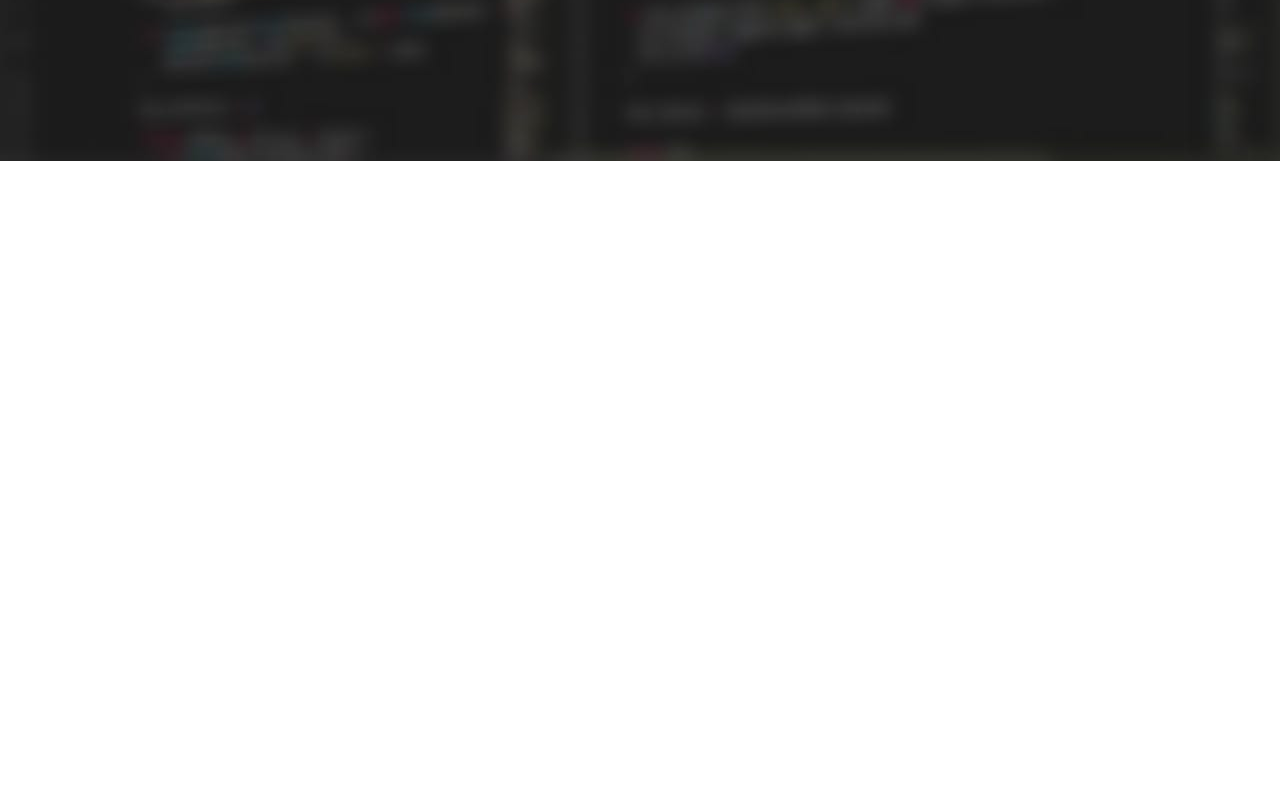
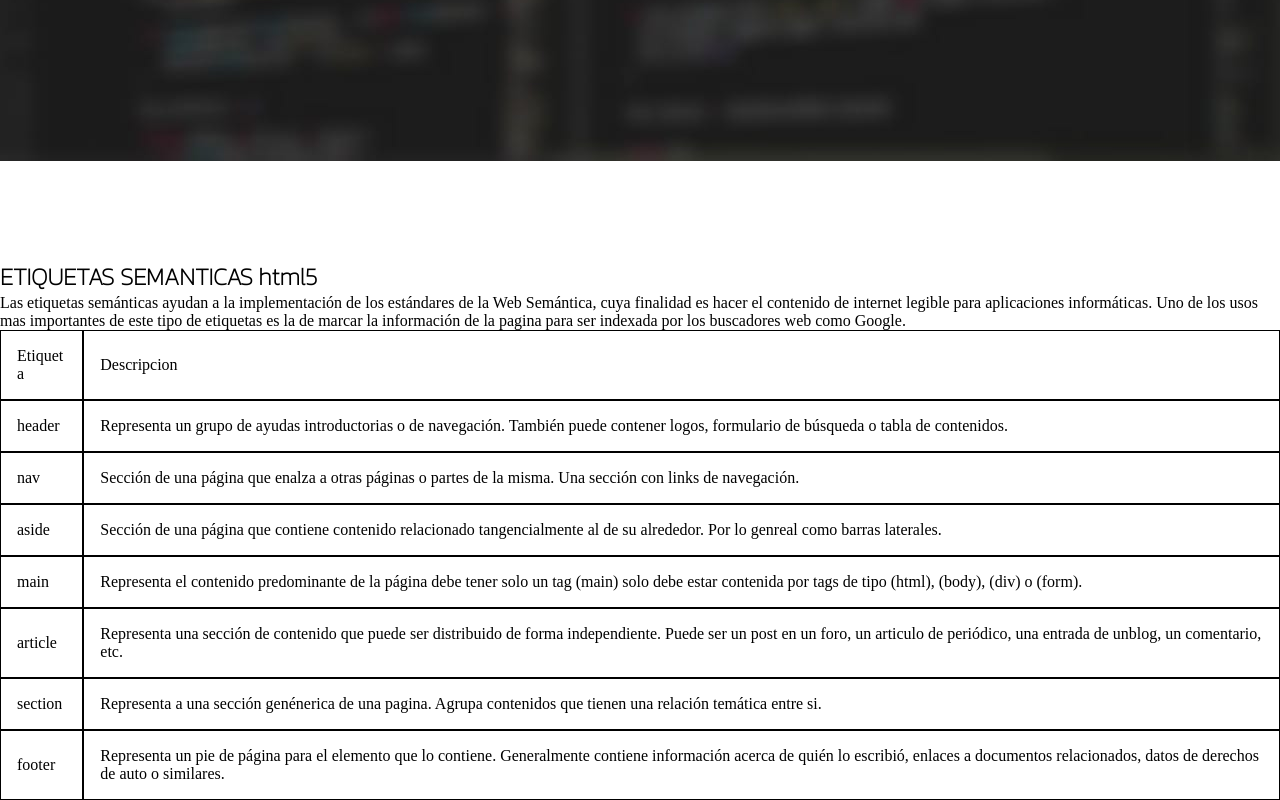
Before and after one commit to MiewWie/semantica, a plain HTML site: page index.html in a window 1280 px wide. Shown: the part 541-1341 px from the top of the page. Before the commit the page ends 800 px from the top, so only its background shows below. Drawn offline with Linux system fonts and the light colour scheme.

Commit message:
contenido semantica

```diff
--- a/css/styles.css
+++ b/css/styles.css
@@ -46,6 +46,19 @@ header.header
 
 
 
+td, tr
+{
+    border: 1px solid #000;
+    padding: 1rem;
+    text-align: left;
+}
+table
+{
+    overflow-wrap: anywhere !important;
+    border-collapse: separate;
+    border-spacing: 0;
+}
+
 @media only screen and (max-width: 900px){
     .slide{
        background-size: 200vh;
--- a/index.html
+++ b/index.html
@@ -35,5 +35,54 @@
                     </div>
             </section>
         </header>
+        <main>
+            <article>
+                <h1>ETIQUETAS SEMANTICAS html5</h1>
+                <p>Las etiquetas semánticas ayudan a la implementación de los estándares de la Web Semántica, cuya finalidad es hacer el contenido de internet legible para aplicaciones informáticas.
+                Uno de los usos mas importantes de este tipo de etiquetas es la de marcar la información de la pagina para ser indexada por los buscadores web como Google.</p>
+                <table>
+                    <thead>
+                        <tr>
+                            <td>Etiqueta</td>
+                            <td>Descripcion</td>
+                        </tr>
+                    </thead>
+                    <tbody>
+                        <tr>
+                            <td>header</td>
+                            <td>Representa un grupo de ayudas introductorias o de navegación.
+                                También puede contener logos, formulario de búsqueda o tabla de contenidos.</td>
+                        </tr>
+                        <tr>
+                            <td>nav</td>
+                            <td>Sección  de una página que enalza a otras páginas o partes de la misma.
+                                Una sección con links de navegación.</td>
+                        </tr>
+                        <tr>
+                            <td>aside</td>
+                            <td>Sección de una página que contiene contenido relacionado tangencialmente al de su alrededor.
+                                Por lo genreal como barras laterales.</td>
+                        </tr>
+                        <tr>
+                            <td>main</td>
+                            <td>Representa el contenido predominante de la página debe tener solo un tag (main) solo debe estar contenida por tags de tipo (html), (body), (div) o (form).</td>
+                        </tr>
+                        <tr>
+                            <td>article</td>
+                            <td>Representa una sección de contenido que puede ser distribuido de forma independiente. Puede ser un post en un foro, un articulo de periódico, una entrada de unblog, un comentario, etc.</td>
+                        </tr>
+                        <tr>
+                            <td>section</td>
+                            <td>Representa a una sección genénerica de una pagina. Agrupa contenidos que tienen una relación temática entre si.</td>
+                        </tr>
+                        <tr>
+                            <td>footer</td>
+                            <td>Representa un pie de página para el elemento que lo contiene. Generalmente contiene información acerca de quién lo escribió, enlaces a documentos relacionados, datos de derechos de auto o similares.</td>
+                        </tr>
+
+                    </tbody>
+                </table>
+            </article>
+        </main>
     </body>
 </html>
```
